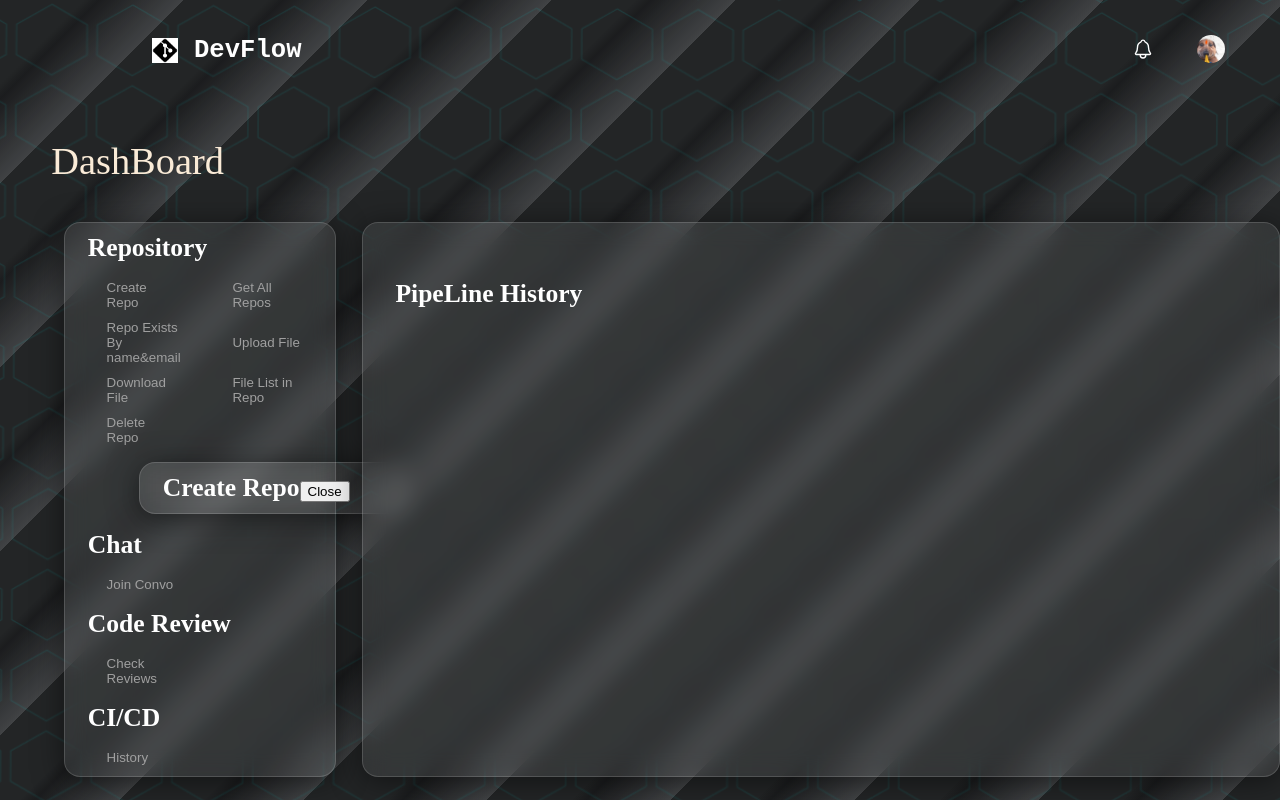
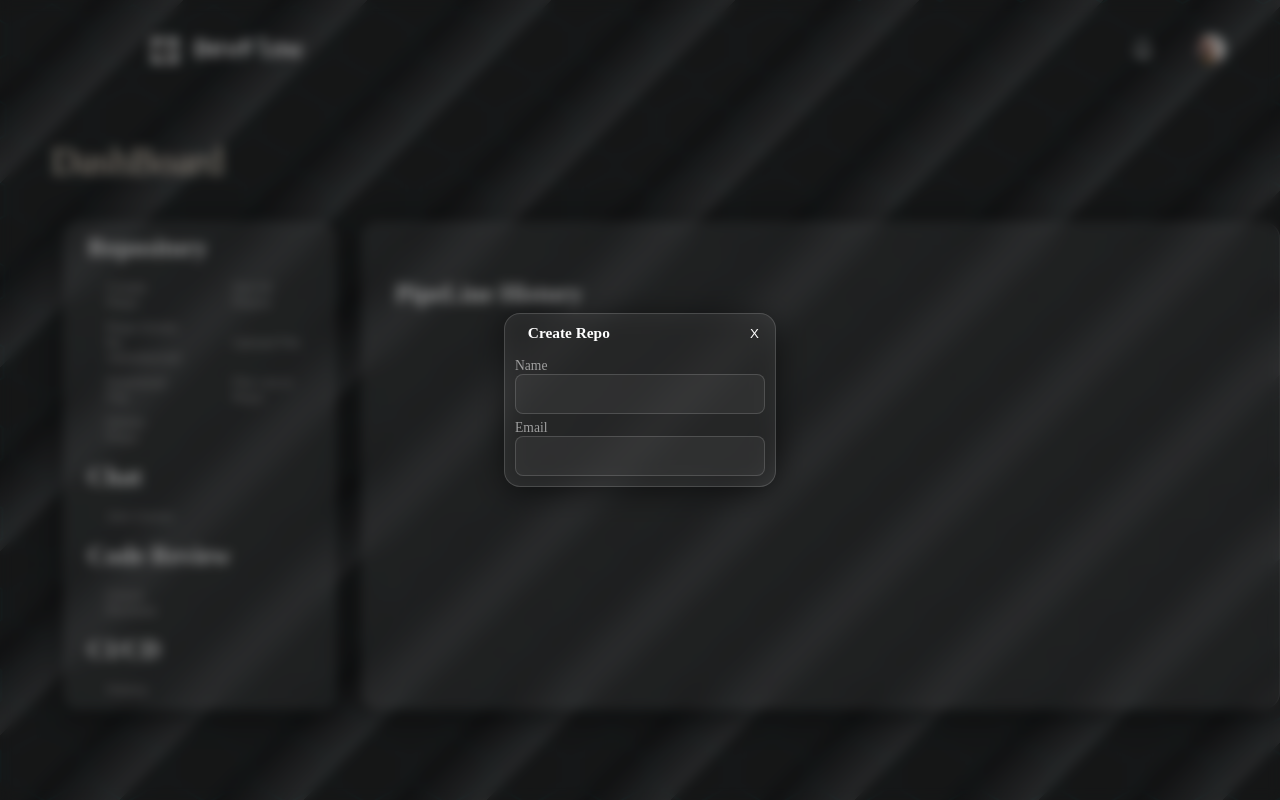
Before and after one commit to Arpan25AK/DevFlow-Web, a React (Vite) app: page /dashboard in a window 1280 px wide. Both pictures are taken after a click on the button "Create Repo". Built offline with nearby package versions, Linux system fonts and the light colour scheme.

Commit message:
made the create repo popup window

```diff
--- a/src/pages/Dashboard/Dashboard.module.css
+++ b/src/pages/Dashboard/Dashboard.module.css
@@ -210,7 +210,39 @@
     display: flex;
     flex-direction: column;
     gap: 16px;
-    margin-left: 5vw;
+
+}
+
+.modelOverlay{
+    display: flex;
+    justify-content: center;
+    position: fixed;
+    inset: 0;
+    background: rgba(0, 0, 0, 0.4);
+    backdrop-filter: blur(6px);
+    -webkit-backdrop-filter: blur(6px);
+    align-items: center;
     z-index: 100;
 
 }
+
+.boxheader{
+    display: flex;
+    flex-direction: row;
+    justify-content: space-between;
+}
+
+.popupHeader{
+    font-size: 1.2vw;
+    font-weight: bold;
+    color: white;
+    margin-left: 1vw;
+}
+
+.x_btn{
+    margin-left: auto;
+    border: none;
+    cursor: pointer;
+    background-color: transparent;
+    color: white;
+}
--- a/src/pages/Dashboard/index.jsx
+++ b/src/pages/Dashboard/index.jsx
@@ -2,6 +2,7 @@ import { useNavigate } from 'react-router-dom'
 import {IoNotificationsOutline, IoPinOutline, IoPinSharp} from 'react-icons/io5'
 import { IoPersonCircleOutline } from 'react-icons/io5'
 import styles from './Dashboard.module.css'
+import loginStyles from '../Login/Login.module.css'
 import logo from '../../assets/git.jpg'
 import propic from '../../assets/propic.jpeg'
 import {useState} from "react";
@@ -10,6 +11,8 @@ function Dashboard() {
 
     const[repos, setRepos] = useState([])
     const[showModel, setShowModel] = useState(false)
+    const [createName, setCreateName] = useState("")
+    const [createEmail, setCreateEmail] = useState("")
 
     const[pinned , setPinned] = useState(() => {
         const saved = localStorage.getItem("pinned")
@@ -35,6 +38,11 @@ function Dashboard() {
     const unpinnedRepos = sortedRepos.filter(repo =>
      !pinned.find(p => p.id === repo.id)
     )
+
+    const handleChange = (e) =>{
+        setCreateName(e.target.value)
+    }
+
 
     return(
         <div>
@@ -65,6 +73,40 @@ function Dashboard() {
 
             <p className={styles.header}>DashBoard</p>
 
+            {showModel && (
+                <div className={styles.modelOverlay} onClick={() => setShowModel(false)}>
+                    <div className={styles.createPopUp} onClick={(e) => e.stopPropagation()}>
+                        <div className={styles.boxheader}>
+                        <span className={styles.popupHeader}>Create Repo</span>
+                        <button className={styles.x_btn} onClick={() => setShowModel(false)}>X</button>
+                        </div>
+
+                        <div className={loginStyles.inputGroup}>
+                            <label className={loginStyles.sideHeader}>Name
+                                <input
+                                    className={loginStyles.inputBox}
+                                    type="text"
+                                    value={createName}
+                                    onChange={(e) => setCreateName(e.target.value)}
+                                />
+                            </label>
+
+                            <label className={loginStyles.sideHeader}>Email
+                                <input
+                                    className={loginStyles.inputBox}
+                                    type="text"
+                                    value={createEmail}
+                                    onChange={(e) => setCreateEmail(e.target.value)}
+                                />
+                            </label>
+                        </div>
+
+
+
+                    </div>
+                </div>
+            )}
+
         <div className={styles.rowbox}>
 
             <div className={styles.glassBox}>
@@ -79,14 +121,7 @@ function Dashboard() {
                     <button className={styles.block_side} >Delete Repo</button>
                 </div>
 
-                {showModel && (
-                    <div className={styles.createPopUp}>
-                        <div>
-                            <span className={styles.block_main}>Create Repo</span>
-                            <button onClick={() => setShowModel(false)}>Close</button>
-                        </div>
-                    </div>
-                )}
+
 
                 <span className={styles.block_main}>Chat</span>
                 <div className={styles.btn_block}>
```
